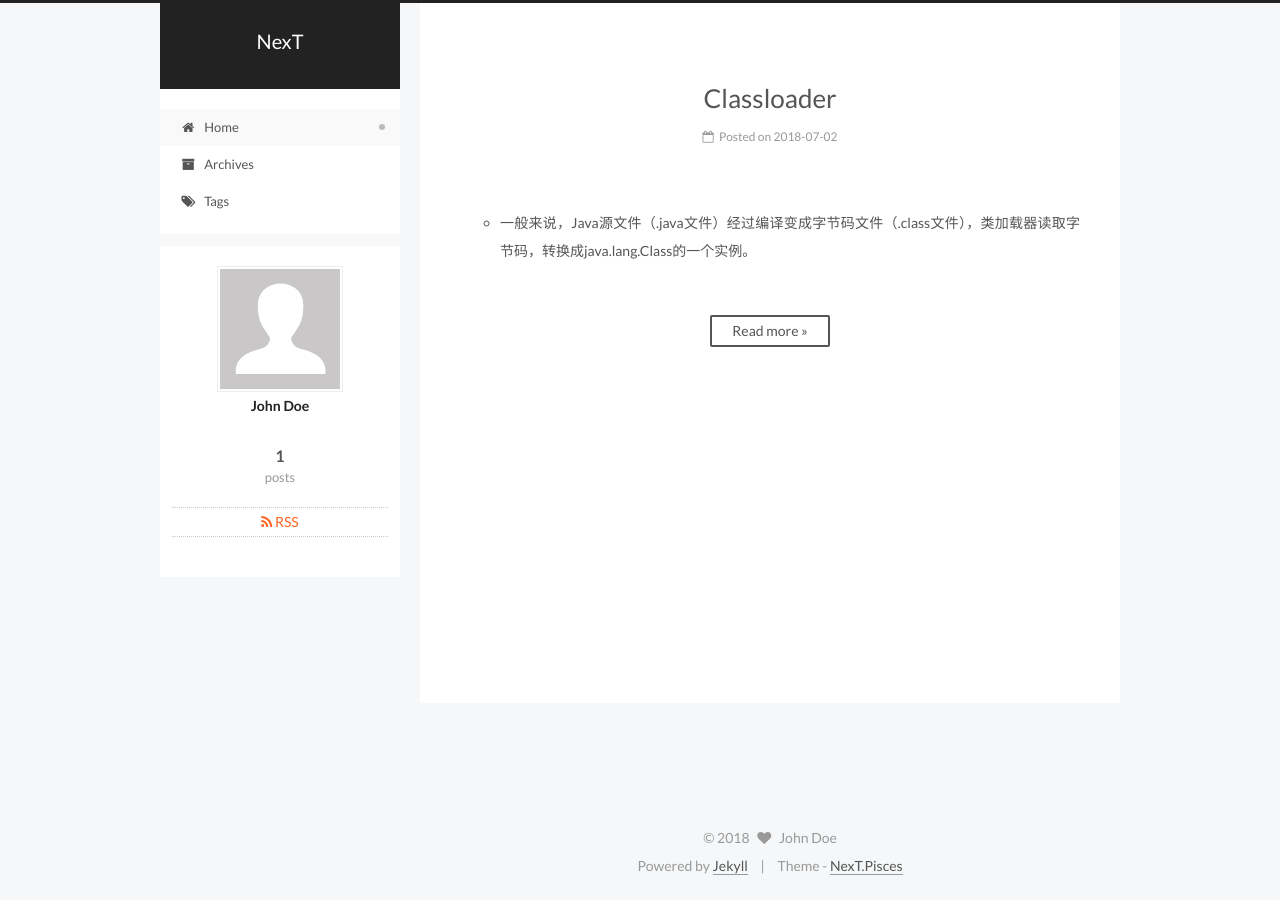
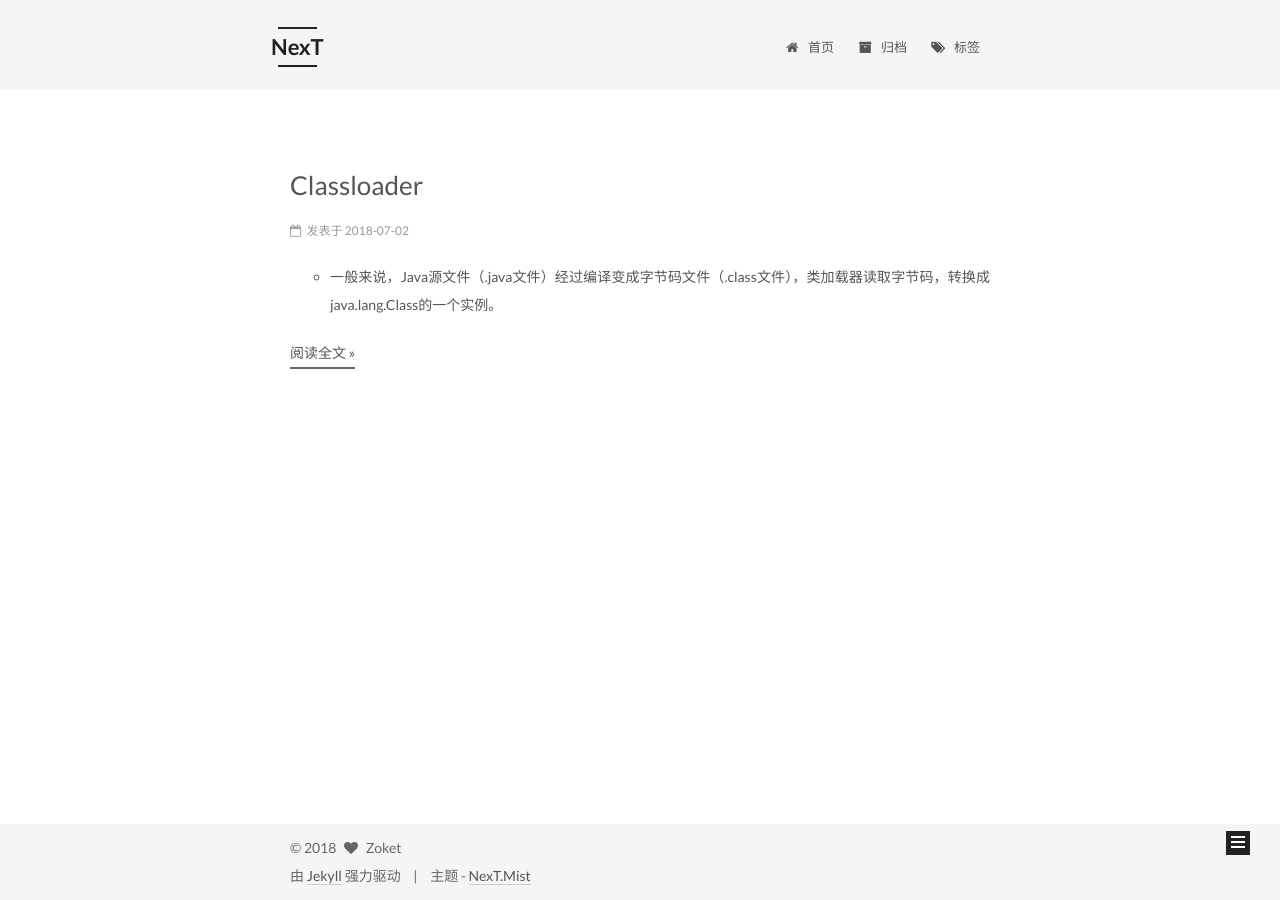
Before and after one commit to Zoket/example, a Jekyll site: the page built from index.html, in a window 1280 px wide. Built offline with Jekyll 4.4.1, drawn with Linux system fonts in a browser that asks for light colours; the list of posts is cut into pages by our own code.

Commit message:
change authorname and theme to Mist

```diff
--- a/_config.yml
+++ b/_config.yml
@@ -7,9 +7,9 @@
 title: NexT
 subtitle:
 description:
-author: John Doe
+author: Zoket
 # Support language: de, en, fr-FR, id, ja, ko, pt-BR, pt, ru, zh-Hans, zh-hk, zh-tw
-language: en
+language: zh-Hans
 date_format: '%Y-%m-%d'
 
 # URL
@@ -152,8 +152,8 @@ menu_icons:
 
 # Schemes
 #scheme: Muse
-#scheme: Mist
-scheme: Pisces
+scheme: Mist
+#scheme: Pisces
 
 
 # ---------------------------------------------------------------
```
